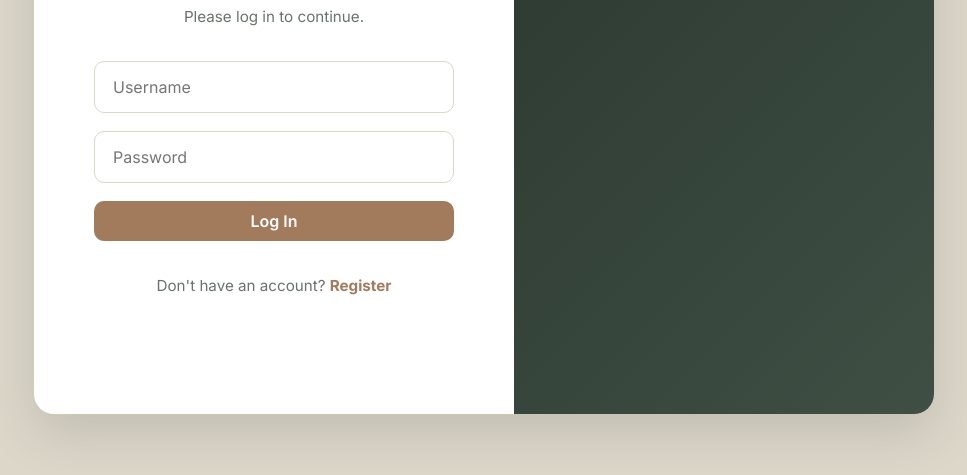
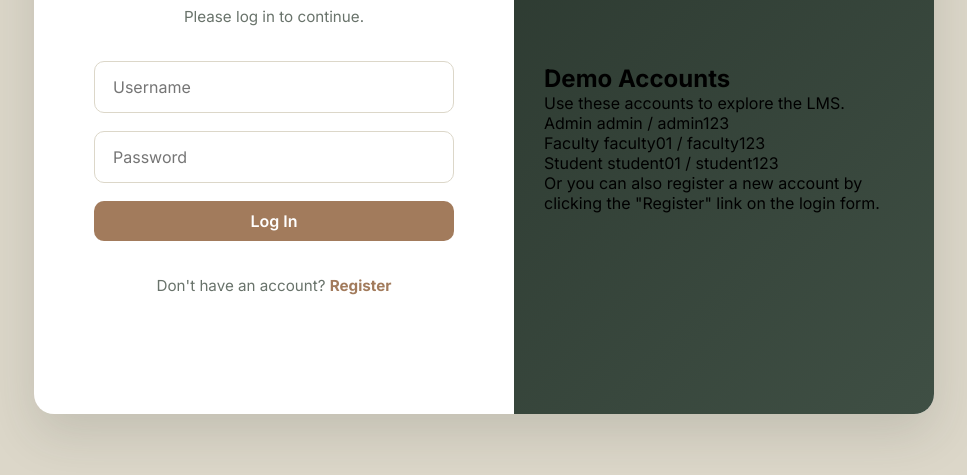
Before and after one commit to ifconejero27/Learning-Management-System, a plain HTML site: page index.html in a window 1280 px wide. Shown: the part 291-766 px from the top of the page, without its empty margins (156-1123 px from the left). Drawn offline with Linux system fonts and the light colour scheme.

Commit message:
Update index.html

```diff
--- a/index.html
+++ b/index.html
@@ -32,7 +32,30 @@
           </form>
         </div>
         <div class="login-image">
-      </div>
+  <div class="demo-accounts">
+    <h2>Demo Accounts</h2>
+    <p>Use these accounts to explore the LMS.</p>
+
+    <div class="account">
+      <span>Admin</span>
+      <code>admin / admin123</code>
+    </div>
+
+    <div class="account">
+      <span>Faculty</span>
+      <code>faculty01 / faculty123</code>
+    </div>
+
+    <div class="account">
+      <span>Student</span>
+      <code>student01 / student123</code>
+    </div>
+
+    <div class="register-note">
+      Or you can also register a new account by clicking the "Register" link on the login form.
+    </div>
+  </div>
+</div>
     </div>
     <script src="03-js/log-in-page.js"></script>
   </body>
```
